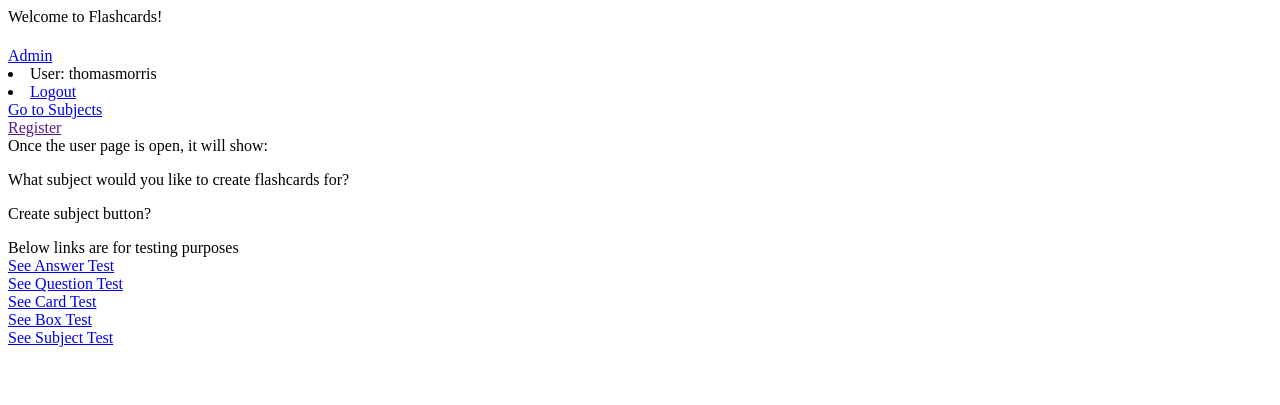
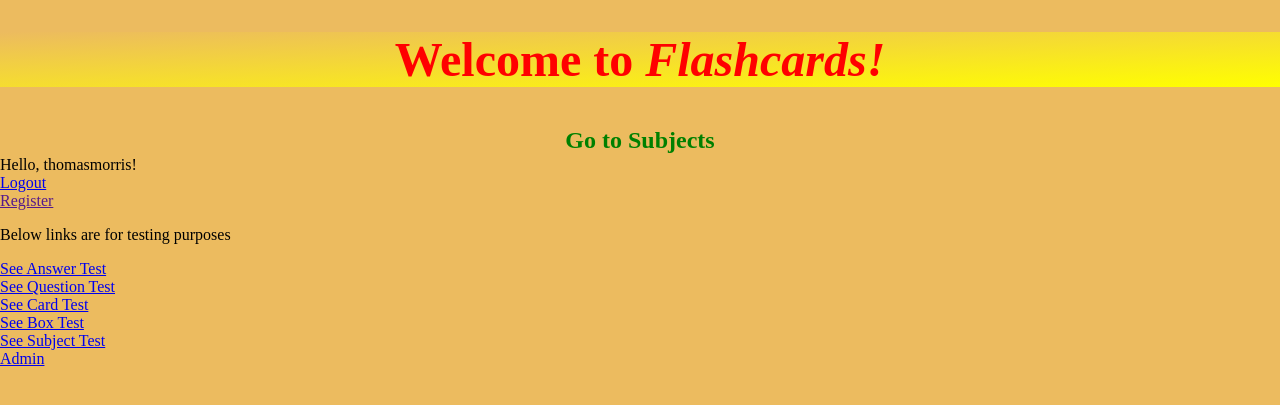
Before and after one commit to Momentum-Team-14/django-duplex-Tomtuhtomtom, a Django app: page /flashcards/ in a window 1280 px wide. Shown: the top 405 px of the page. Run offline with Django 4.2, Linux system fonts and the light colour scheme; a user stored in the database is signed in.

Commit message:
added some styling to index and subject list

```diff
--- a/static/css/styles.css
+++ b/static/css/styles.css
@@ -0,0 +1,71 @@
+
+body{
+    background-color: rgb(236, 187, 95);
+    padding: 0;
+    margin: 0;
+}
+
+#main-title {
+    color: red;
+    background: linear-gradient(to right bottom, rgb(236, 187, 95), yellow);
+    text-align: center;
+    width: 100%;
+    font-size: 3rem;
+}
+
+#logo {
+    width: 3rem;
+    height: 2rem;
+}
+
+.page-title{
+    text-align: center;
+    color: green;
+    font-size: 2rem;
+}
+
+li {
+    list-style: none;
+}
+
+.linked-titles{
+    text-decoration: none;
+    color: green;
+    font-size: 1.5rem;
+    font-weight: bold;
+}
+
+.linked-titles:hover{
+    color: yellow;
+}
+
+#list-box {
+    margin: 2rem;
+}
+
+.subject-list {
+    display: flex;
+    flex-wrap: wrap;
+    text-align: center;
+    justify-content: center;
+}
+
+.subject-list-container {
+    border: 1rem solid rgb(121, 224, 121);
+    border-radius: 3rem;
+    outline: 1rem solid black;
+    background-color: green;
+    width: 20rem;
+    height: 10rem;
+    line-height: 10rem;
+}
+
+.subject-list-items {
+    text-decoration: none;
+    font-size: 3rem;
+    font-weight: bold;
+}
+
+.subject-list-items:hover{
+    color: yellow;
+}
--- a/templates/index.html
+++ b/templates/index.html
@@ -1,26 +1,24 @@
 {% extends "base.html" %}
+{% load static %}
 
 {% block content %}
 <header>
-    <div id="main-title">Welcome to Flashcards!</div>
-        <h1 id="subtitle"></h1>
+    <h1 id="main-title">Welcome to <em>Flashcards!</em></h1>
+        <h2 id="subtitle"></h2>
 </header>
-            <div><a href="{% url 'admin:index' %}">Admin</a></div>
             {% if user.is_authenticated %}
-                        <li>User: {{ user.get_username }}</li>
+            <div class="page-title"><a class="linked-titles" href="{% url 'subjects' %}">Go to Subjects</a></div>
+                        <li>Hello, {{ user.get_username }}!</li>
                         <li><a href="{% url 'logout'%}?next={{request.path}}">Logout</a></li>
-                        <div><a href="{% url 'subjects' %}">Go to Subjects</a></div>
             {% else %}
                         <p><a href="{% url 'login'%}?next={{request.path}}">Login</a></p>
             {% endif %}
                         <div><a href="">Register</a></div>
-                        <div>Once the user page is open, it will show:</div>
-                        <p>What subject would you like to create flashcards for?</p>
-                        <p>Create subject button?</p>
-                        <div>Below links are for testing purposes</div>
+                        <p>Below links are for testing purposes</p>
                         <div><a href="{% url 'answers' %}">See Answer Test</a></div>
                         <div><a href="{% url 'questions' %}">See Question Test</a></div>
                         <div><a href="{% url 'cards' %}">See Card Test</a></div>
                         <div><a href="{% url 'boxes' %}">See Box Test</a></div>
                         <div><a href="{% url 'subjects' %}">See Subject Test</a></div>
+                        <div><a href="{% url 'admin:index' %}">Admin</a></div>
 {% endblock %}
```
Also changed, not shown: templates/flashcards/subject_detail.html (+5 -9 lines), templates/flashcards/subject_list.html (+6 -4 lines), db.sqlite3.
